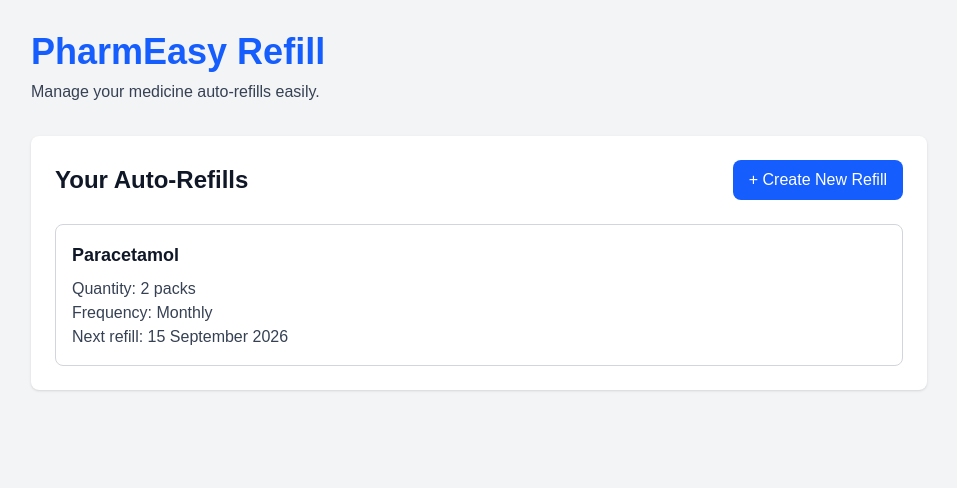
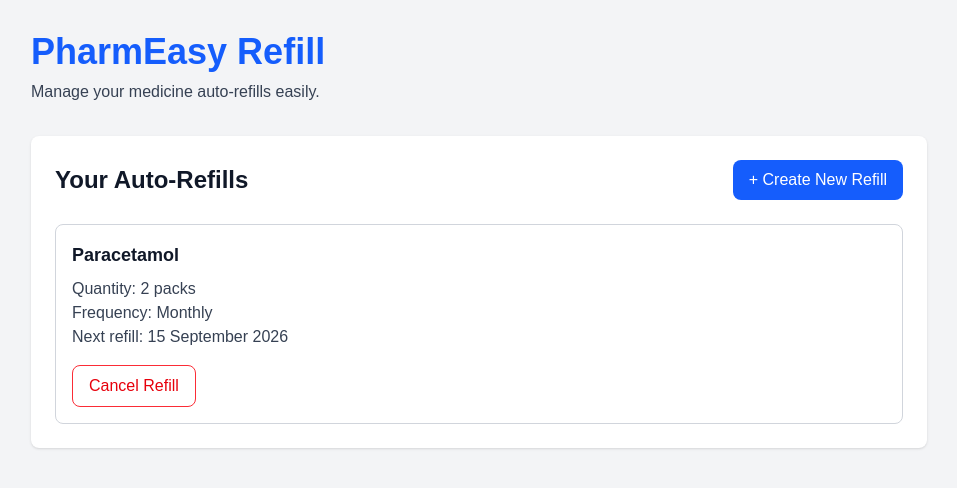
Before and after one commit to kalviumcommunity/SW2627-NextJs-PharmEasy-Refill, a Next.js app: page / in a window 1280 px wide. Shown: the top 488 px of the page, without its empty margins (161-1118 px from the left). Built offline with nearby package versions, Linux system fonts and the light colour scheme.

Commit message:
feat: add cancel refill functionality

```diff
--- a/app/page.tsx
+++ b/app/page.tsx
@@ -67,6 +67,12 @@
     setShowForm(false);
   }
 
+  function handleCancelRefill(id: number) {
+    setRefills((currentRefills) =>
+      currentRefills.filter((refill) => refill.id !== id)
+    );
+  }
+
   return (
     <main className="min-h-screen bg-gray-100 p-8 text-gray-900">
       <div className="mx-auto max-w-4xl">
@@ -121,6 +127,13 @@
                   <p className="text-gray-700">
                     Next refill: {refill.nextRefillDate}
                   </p>
+
+                  <button
+                    onClick={() => handleCancelRefill(refill.id)}
+                    className="mt-4 rounded-lg border border-red-500 px-4 py-2 text-red-600 hover:bg-red-50"
+                  >
+                    Cancel Refill
+                  </button>
                 </div>
               ))
             )}
@@ -142,6 +155,7 @@
                 <label className="block font-medium text-gray-800">
                   Medicine Name
                 </label>
+
                 <input
                   type="text"
                   placeholder="Enter medicine name"
@@ -155,6 +169,7 @@
                 <label className="block font-medium text-gray-800">
                   Quantity
                 </label>
+
                 <input
                   type="text"
                   placeholder="e.g. 2 packs"
@@ -168,9 +183,12 @@
                 <label className="block font-medium text-gray-800">
                   Refill Frequency
                 </label>
+
                 <select
                   value={frequency}
-                  onChange={(e) => setFrequency(e.target.value as Frequency)}
+                  onChange={(e) =>
+                    setFrequency(e.target.value as Frequency)
+                  }
                   className="mt-2 w-full rounded-lg border border-gray-300 bg-white p-2 text-gray-900"
                 >
                   <option value="Daily">Daily</option>
@@ -183,6 +201,7 @@
                 <label className="block font-medium text-gray-800">
                   Next Refill Date
                 </label>
+
                 <input
                   type="date"
                   value={nextRefillDate}
```
